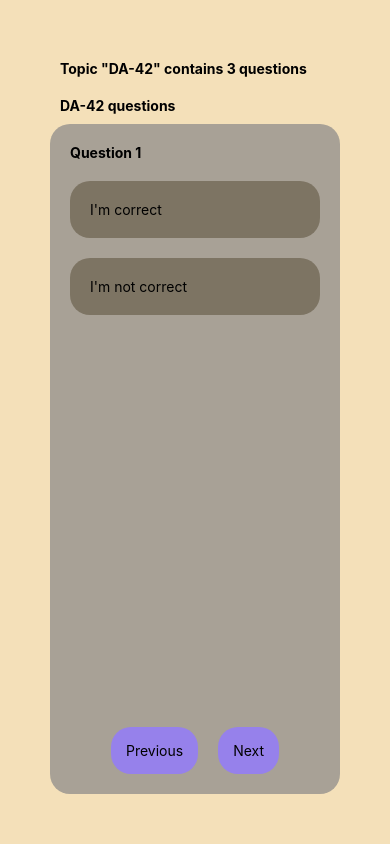
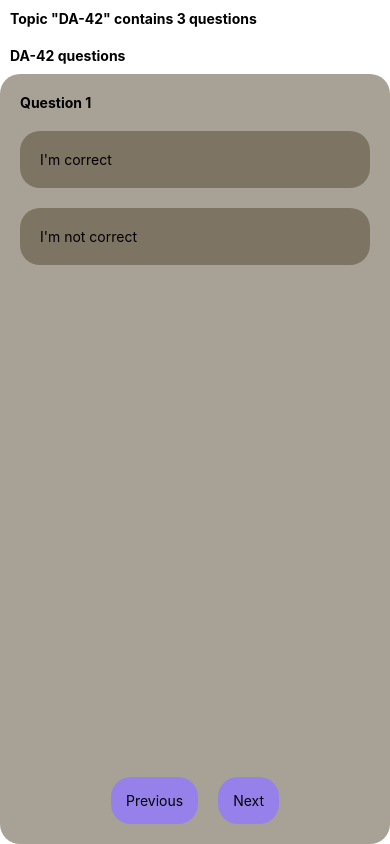
Before and after one commit to veliValentine/question-bank-mobile, a React Native app: screen / in a window 390 px wide. Built offline with nearby package versions, Linux system fonts and the light colour scheme.

Commit message:
style: moved style to upper component

```diff
--- a/src/components/Quiz.jsx
+++ b/src/components/Quiz.jsx
@@ -59,10 +59,6 @@ export default Quiz;
 const styles = StyleSheet.create({
   container: {
     flex: 1,
-    backgroundColor: '#F4E0B9',
-    height: "100%",
-    paddingTop: StatusBar.currentHeight,
-    padding: 50
   },
   title: {
     padding: 10,
```
